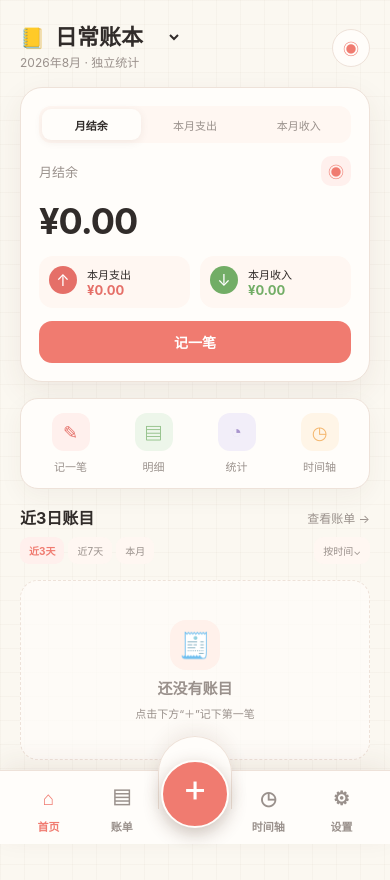
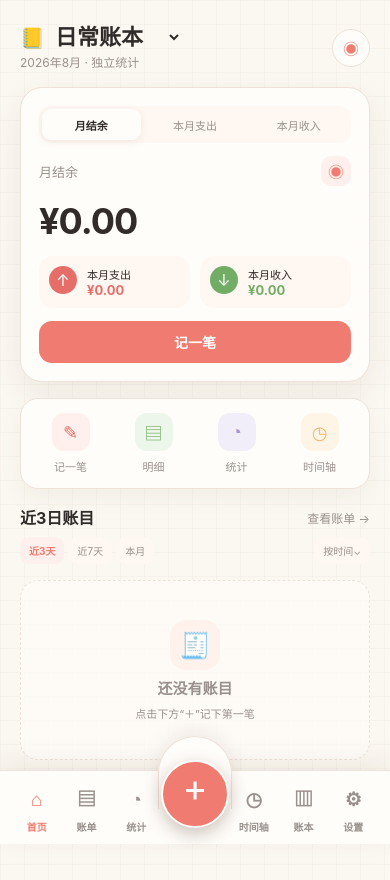
Before and after one commit to xdw-h/money, a Vue app: page /#/ in a window 390 px wide. Built offline with nearby package versions, Linux system fonts and the light colour scheme.

Commit message:
build mobile bookkeeping PWA

```diff
--- a/src/App.vue
+++ b/src/App.vue
@@ -12,8 +12,10 @@ const hideNav = computed(() => Boolean(route.meta.hideNav))
     <nav v-if="!hideNav" class="bottom-nav" aria-label="主导航">
       <RouterLink to="/" data-icon="⌂">首页</RouterLink>
       <RouterLink to="/bills" data-icon="▤">账单</RouterLink>
+      <RouterLink to="/statistics" data-icon="◔">统计</RouterLink>
       <RouterLink class="add-record" to="/record/new" aria-label="新增记账">＋</RouterLink>
       <RouterLink to="/timeline" data-icon="◷">时间轴</RouterLink>
+      <RouterLink to="/ledgers" data-icon="▥">账本</RouterLink>
       <RouterLink to="/settings" data-icon="⚙">设置</RouterLink>
     </nav>
   </div>
--- a/src/pages/HomePage.vue
+++ b/src/pages/HomePage.vue
@@ -46,7 +46,7 @@ async function remove(id: string) { if (!confirm('确定删除这笔账目吗？
       <div class="balance-split"><span v-for="item in secondarySummary" :key="item.id"><i :class="`${item.id}-dot`">{{ item.id === 'expense' ? '↑' : item.id === 'income' ? '↓' : '↔' }}</i><small>{{ item.label }}</small><b :class="item.id">{{ visibleMoney(summary[item.id]) }}</b></span></div>
       <RouterLink class="card-record-action" to="/record/new">记一笔</RouterLink>
     </section>
-    <section class="quick-actions" aria-label="快捷操作"><RouterLink to="/record/new"><i>✎</i><span>记一笔</span></RouterLink><RouterLink to="/bills"><i>▤</i><span>明细</span></RouterLink><RouterLink to="/bills?view=statistics"><i>◔</i><span>统计</span></RouterLink><RouterLink to="/timeline"><i>◷</i><span>时间轴</span></RouterLink></section>
+    <section class="quick-actions" aria-label="快捷操作"><RouterLink to="/record/new"><i>✎</i><span>记一笔</span></RouterLink><RouterLink to="/bills"><i>▤</i><span>明细</span></RouterLink><RouterLink to="/statistics"><i>◔</i><span>统计</span></RouterLink><RouterLink to="/timeline"><i>◷</i><span>时间轴</span></RouterLink></section>
     <div class="section-title"><h2>{{ recentRange === 'month' ? '本月账目' : `近${recentRange}日账目` }}</h2><RouterLink to="/bills">查看账单 →</RouterLink></div>
     <div class="recent-controls"><div><button v-for="item in [{ id: '3', label: '近3天' }, { id: '7', label: '近7天' }, { id: 'month', label: '本月' }]" :key="item.id" type="button" :aria-pressed="recentRange === item.id" @click="recentRange = item.id as RecentRange">{{ item.label }}</button></div><button type="button" @click="recentSort = recentSort === 'time' ? 'amount' : 'time'">{{ recentSort === 'time' ? '按时间' : '按金额' }}⌄</button></div>
     <RecentRecordList :records="recentRecords" :images="images" grouped @edit="router.push(`/record/${$event}`)" @delete="remove" />
--- a/src/router.ts
+++ b/src/router.ts
@@ -7,7 +7,9 @@ export default createRouter({
     { path: '/record/new', component: () => import('./pages/RecordEditorPage.vue'), meta: { hideNav: true } },
     { path: '/record/:id', component: () => import('./pages/RecordEditorPage.vue'), meta: { hideNav: true } },
     { path: '/bills', component: () => import('./pages/BillsPage.vue') },
+    { path: '/statistics', component: () => import('./pages/BillsPage.vue') },
     { path: '/timeline', component: () => import('./pages/TimelinePage.vue') },
+    { path: '/ledgers', component: () => import('./pages/SettingsPage.vue') },
     { path: '/settings', component: () => import('./pages/SettingsPage.vue') },
   ],
 })
--- a/src/styles/base.css
+++ b/src/styles/base.css
@@ -17,11 +17,11 @@ a { color: inherit; text-decoration: none; }
 .bottom-nav {
   position: fixed; z-index: 20; bottom: 0; left: 50%; transform: translateX(-50%);
   width: min(100%, 430px); height: calc(74px + var(--safe-bottom)); padding: 8px 12px var(--safe-bottom);
-  display: grid; grid-template-columns: repeat(5, 1fr); align-items: center;
+  display: grid; grid-template-columns: repeat(7, 1fr); align-items: center;
   background: color-mix(in srgb, var(--surface) 96%, transparent); border-top: 1px solid var(--border); box-shadow: 0 -8px 28px rgba(var(--shadow),.08); backdrop-filter: blur(14px);
 }
 .bottom-nav::before { content: ''; position: absolute; z-index: -1; top: -35px; left: 50%; width: 72px; height: 72px; transform: translateX(-50%); border: 1px solid var(--border); border-bottom: 0; border-radius: 50% 50% 0 0; background: color-mix(in srgb, var(--surface) 96%, transparent); box-shadow: 0 -7px 18px rgba(var(--shadow),.08); }
-.bottom-nav > a { position: relative; z-index: 1; min-width: 0; min-height: 52px; display: grid; place-items: center; gap: 2px; font-size: 11px; font-weight: 650; color: var(--muted); }
+.bottom-nav > a { position: relative; z-index: 1; min-width: 0; min-height: 52px; display: grid; place-items: center; gap: 2px; font-size: 10px; font-weight: 650; color: var(--muted); }
 .bottom-nav > a::before { content: attr(data-icon); font-size: 19px; line-height: 1; }
 .bottom-nav > a.router-link-active { color: var(--primary); }
 .bottom-nav .add-record { justify-self: center; width: 68px; height: 68px; min-height: 68px; margin-top: -35px; border: 2px solid var(--surface); border-radius: 50%; background: var(--primary); color: white; box-shadow: 0 6px 18px rgba(var(--shadow),.3); font-size: 0; }
```
Also changed, not shown: src/features/records/RecentRecordList.vue (+1 -1 lines), 1 other file (tests, documents, lock files or other folders).
